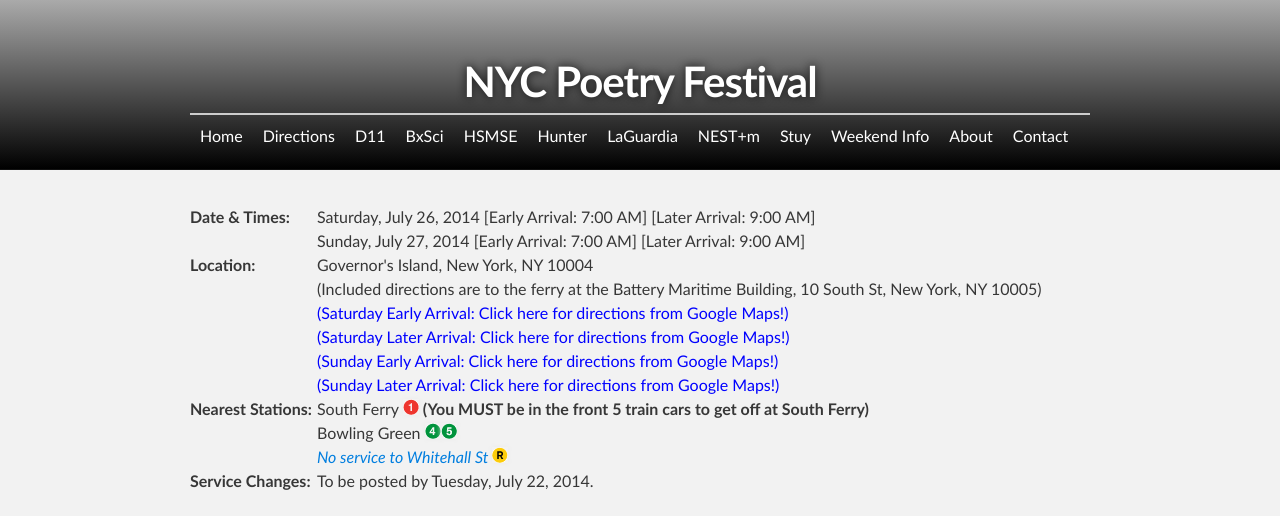
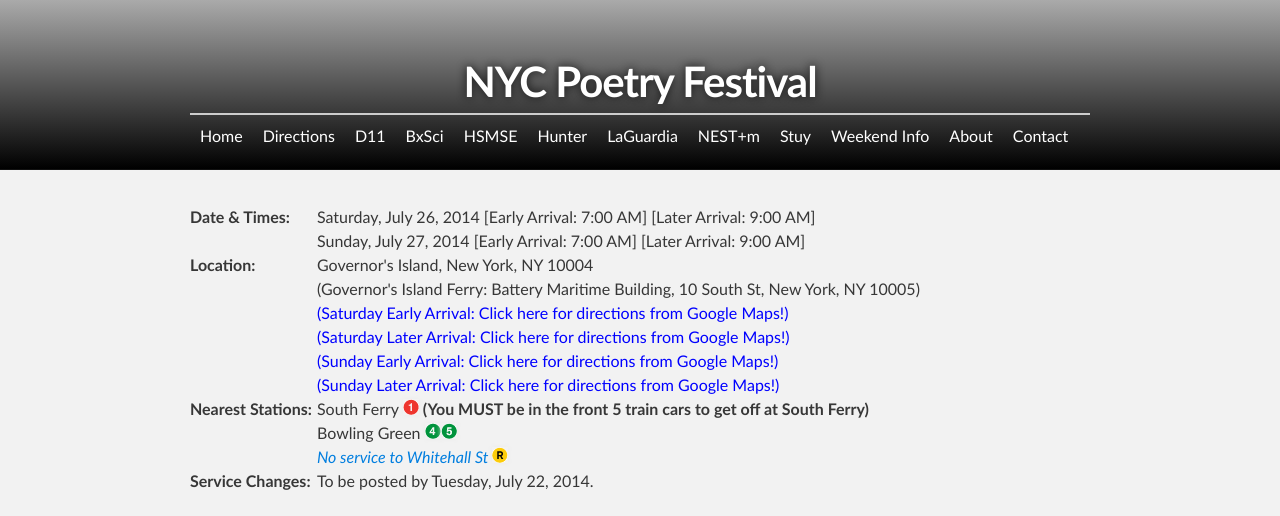
Before and after one commit to d11directions/d11directions.github.io, a Jekyll site: the page built from _posts/2014-07-26-NYC_Poetry_Festival.html, in a window 1280 px wide. Shown: the top 516 px of the page. Built offline with Jekyll 4.4.1, drawn with Linux system fonts in a browser that asks for light colours.

Commit message:
Update NYC Poetry Festival clarify ferry

```diff
--- a/_posts/2014-07-26-NYC_Poetry_Festival.html
+++ b/_posts/2014-07-26-NYC_Poetry_Festival.html
@@ -6,7 +6,7 @@ tags: [bxsci]
 times:
     - Saturday, July 26, 2014 &#91;Early Arrival&#58; 7:00 AM&#93; &#91;Later Arrival&#58; 9:00 AM&#93;
     - Sunday, July 27, 2014 &#91;Early Arrival&#58; 7:00 AM&#93; &#91;Later Arrival&#58; 9:00 AM&#93;
-location: Governor's Island, New York, NY 10004<br>(Included directions are to the ferry at the Battery Maritime Building, 10 South St, New York, NY 10005)
+location: Governor's Island, New York, NY 10004<br>(Governor's Island Ferry&#58; Battery Maritime Building, 10 South St, New York, NY 10005)
 nearest-stations:
     - South Ferry <img src="/img/1.png" alt="(1)"> <strong>(You MUST be in the front 5 train cars to get off at South Ferry)</strong>
     - Bowling Green <img src="/img/4.png" alt="(4)"><img src="/img/5.png" alt="(5)">
```
